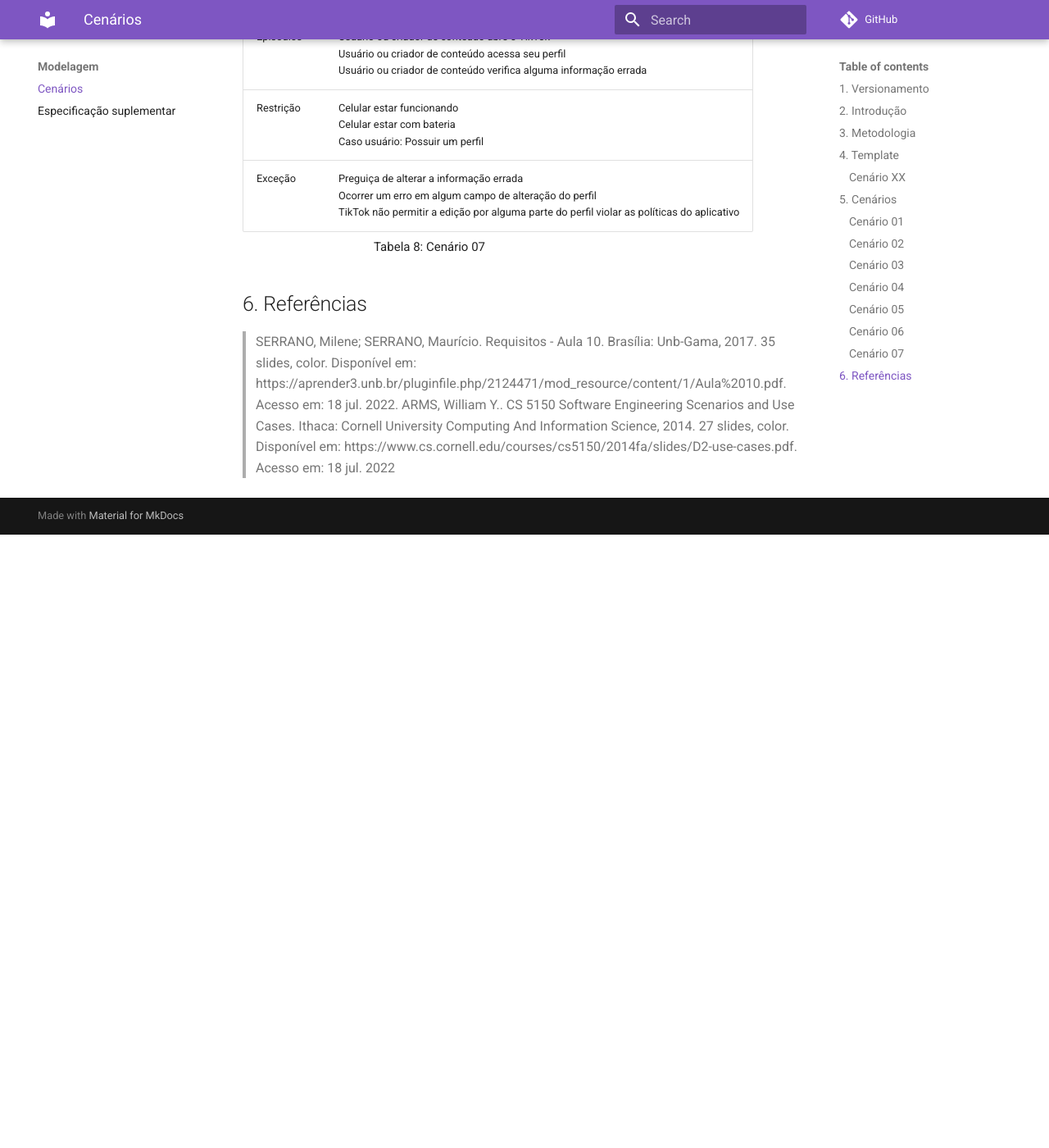
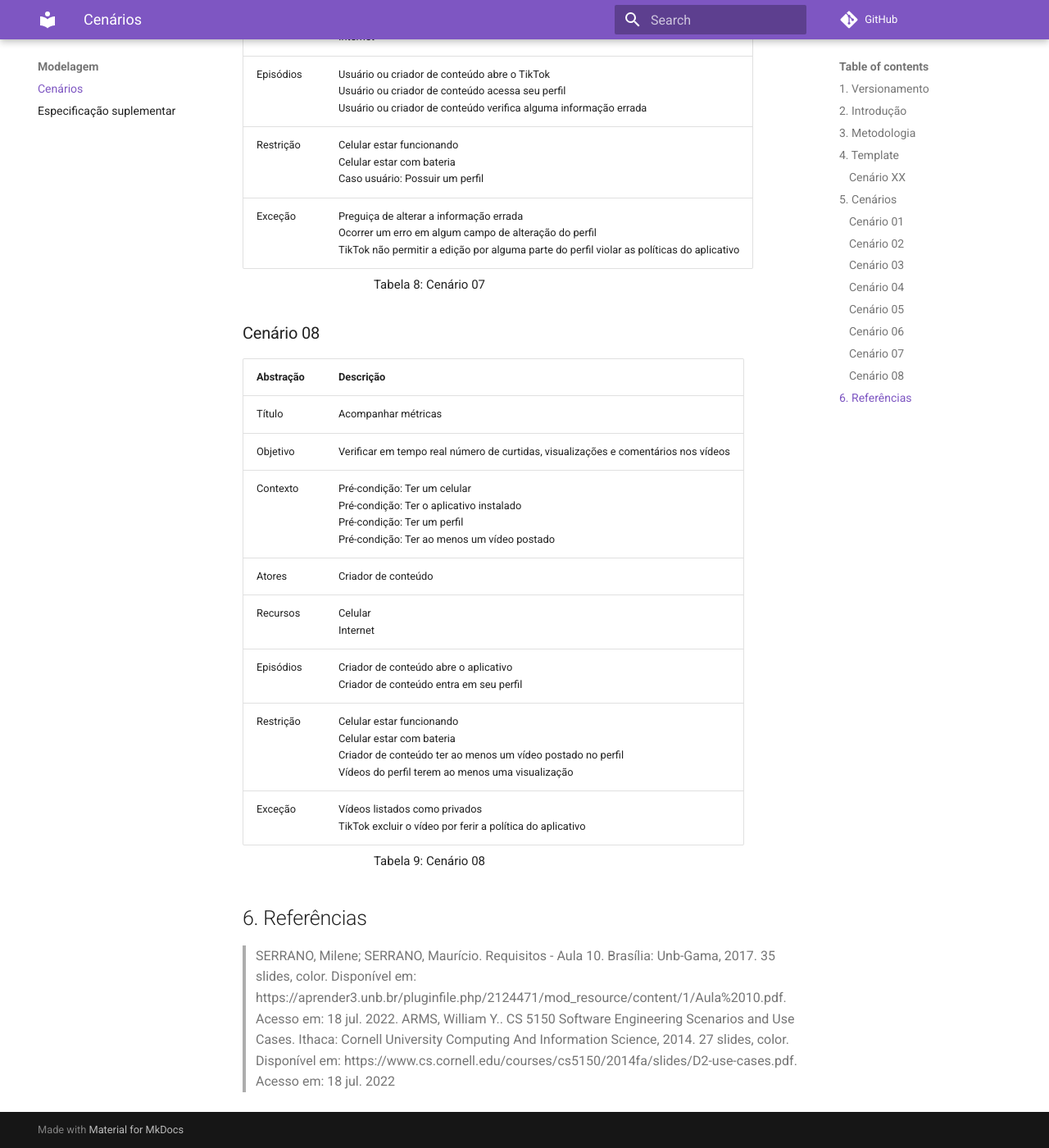
Before and after one commit to Requisitos-de-Software/2022.1-TikTok, an MkDocs documentation site: the page built from docs/modelagem/cenarios.md, in a window 1280 px wide and 1400 px high, scrolled down 6233 px. Shown: the whole window at 82% size. Built offline with MkDocs 1.6.1 and Material for MkDocs 9.7.7, drawn with Linux system fonts in a browser that asks for light colours; comment, search, counter and statistics services are not loaded; before the commit the page ends 6885 px from its top, so only the background shows below that; some of the changed text lies outside the part shown.

Commit message:
#35 - Adição do cenário 08

```diff
--- a/docs/modelagem/cenarios.md
+++ b/docs/modelagem/cenarios.md
@@ -15,6 +15,7 @@
 | 1.5    | Mateus Caltabiano | Adição do cenário 05               | Matheus Perillo |
 | 1.6    | Mateus Caltabiano | Adição do cenário 06               | Matheus Perillo |
 | 1.7    | Mateus Caltabiano | Adição do cenário 07               | Matheus Perillo |
+| 1.8    | Mateus Caltabiano | Adição do cenário 08               | Matheus Perillo |
 
 ## 2. Introdução
 
@@ -164,6 +165,23 @@
     Tabela 8: Cenário 07
 </p>
 
+### Cenário 08
+
+| Abstração | Descrição                                                                                                                                                                 |
+| --------- | ------------------------------------------------------------------------------------------------------------------------------------------------------------------------- |
+| Título    | Acompanhar métricas                                                                                                                                                       |
+| Objetivo  | Verificar em tempo real número de curtidas, visualizações e comentários nos vídeos                                                                                        |
+| Contexto  | Pré-condição: Ter um celular<br>Pré-condição: Ter o aplicativo instalado<br>Pré-condição: Ter um perfil<br>Pré-condição: Ter ao menos um vídeo postado                    |
+| Atores    | Criador de conteúdo                                                                                                                                                       |
+| Recursos  | Celular<br>Internet                                                                                                                                                       |
+| Episódios | Criador de conteúdo abre o aplicativo<br>Criador de conteúdo entra em seu perfil<br>                                                                                      |
+| Restrição | Celular estar funcionando<br>Celular estar com bateria<br>Criador de conteúdo ter ao menos um vídeo postado no perfil<br>Vídeos do perfil terem ao menos uma visualização |
+| Exceção   | Vídeos listados como privados<br>TikTok excluir o vídeo por ferir a política do aplicativo                                                                                |
+
+<p style="margin-top: -25px; font-size: 15px; margin-left: 160px">
+    Tabela 9: Cenário 08
+</p>
+
 ## 6. Referências
 
 >SERRANO, Milene; SERRANO, Maurício. Requisitos - Aula 10. Brasília: Unb-Gama, 2017. 35 slides, color. Disponível em: https://aprender3.unb.br/pluginfile.php/2124471/mod_resource/content/1/Aula%2010.pdf. Acesso em: 18 jul. 2022.
```
